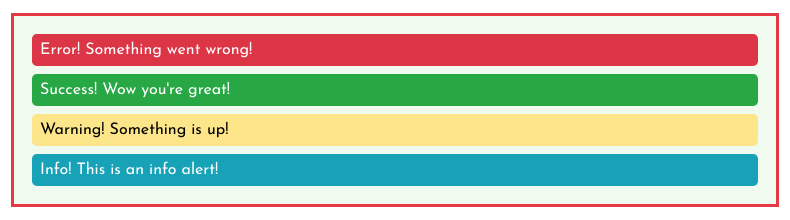
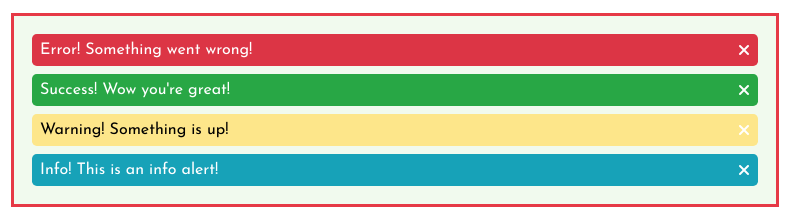
Before and after one commit to dhruvin25799/Puzzles-Component-Library, a plain HTML site: page Examples/alert.html in a window 1280 px wide. Shown: the part 270-490 px from the top of the page, 361-1151 px from the left. Drawn offline with Linux system fonts and the light colour scheme.

Commit message:
Add dismiss button for alert.

```diff
--- a/Examples/alert.html
+++ b/Examples/alert.html
@@ -70,15 +70,19 @@
         <div class="example-showcase">
           <div class="alert error">
             <p>Error! Something went wrong!</p>
+            <i class="fa-solid fa-xmark alert-dismiss"></i>
           </div>
           <div class="alert success">
             <p>Success! Wow you're great!</p>
+            <i class="fa-solid fa-xmark alert-dismiss"></i>
           </div>
           <div class="alert warning">
             <p>Warning! Something is up!</p>
+            <i class="fa-solid fa-xmark alert-dismiss"></i>
           </div>
           <div class="alert info">
             <p>Info! This is an info alert!</p>
+            <i class="fa-solid fa-xmark alert-dismiss"></i>
           </div>
         </div>
         <div class="carbon-iframe">
--- a/components.css
+++ b/components.css
@@ -67,10 +67,23 @@
   border-radius: 0.3rem;
   padding: 0.5rem;
   margin: 0.5rem;
+  display: flex;
+  flex-flow: row nowrap;
 }
 
 .alert p {
   margin: 0;
+  display: inline-block;
+}
+
+.alert .alert-dismiss{
+    color: white;
+    margin-left: auto;
+    cursor: pointer;
+}
+
+.alert .alert-dismiss:hover{
+    color: black;
 }
 
 .alert.error {
```
